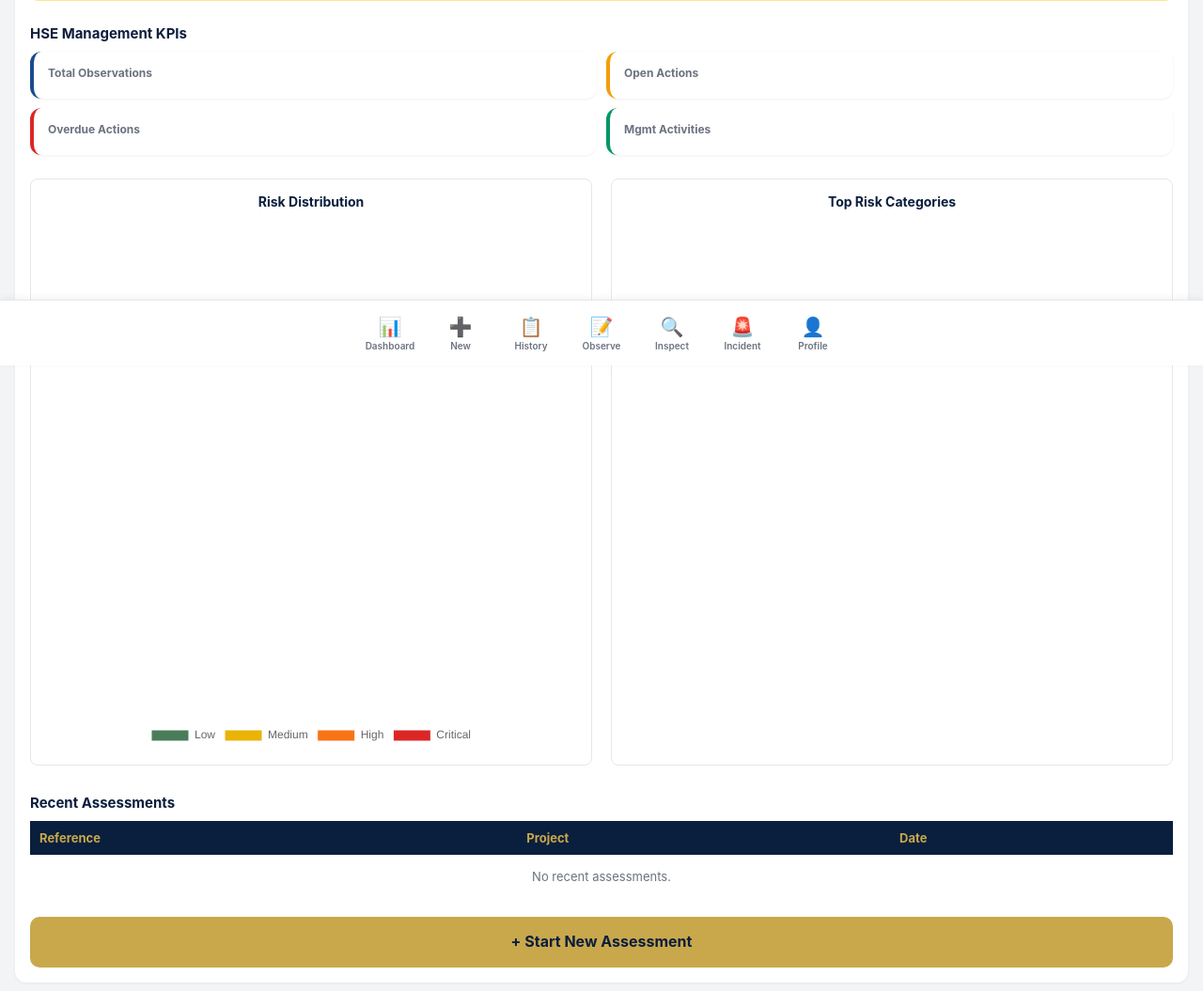
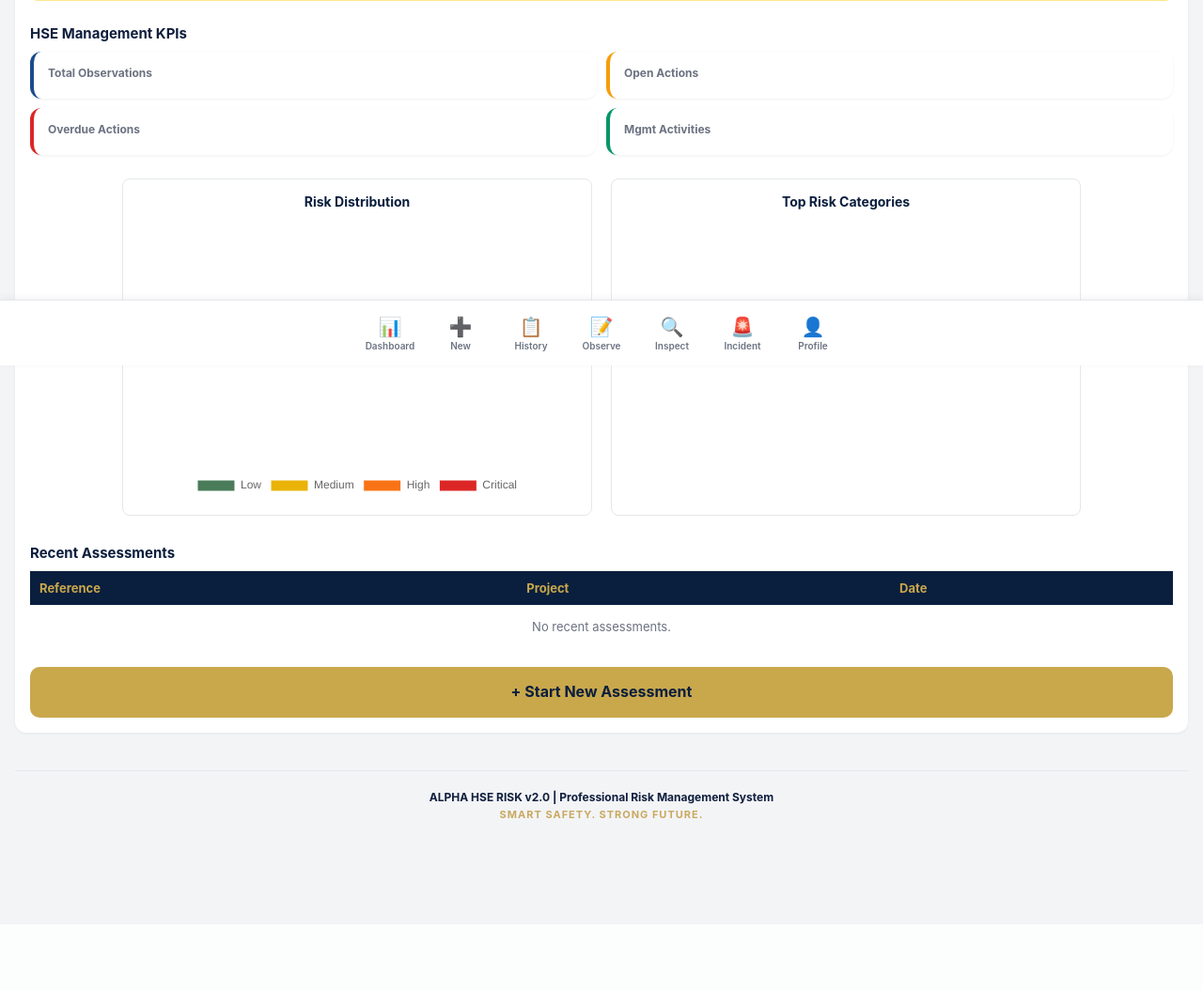
Before and after one commit to Iniobongcodex2/alpha-hse-risk-web, a Flask app: template templates/dashboard.html in a window 1280 px wide. Shown: the part 411-1466 px from the top of the page at 94% size. After the commit the page ends 1282 px from the top, so only its background shows below. Run offline with Flask 3, Linux system fonts and the light colour scheme; the template is opened without the code that fills it, so the values that code supplies are empty; some libraries are stand-ins or nearby versions.

Commit message:
UI: Fixed chart sizes on desktop screens

```diff
--- a/templates/dashboard.html
+++ b/templates/dashboard.html
@@ -14,7 +14,7 @@
     </h2>
     <p style="color:#6B7280; font-size:14px; margin-bottom: 20px;">Here's your HSE overview for <strong>{{ session.get('organization_name') }}</strong>.</p>
 
-    <!-- NEW: Management Report with Date Filter -->
+    <!-- Management Report with Date Filter -->
     <div style="margin-bottom: 25px; background: #F8FAFC; padding: 15px; border-radius: 8px; border: 1px solid #E2E8F0;">
         <h3 style="font-size: 14px; color: #0A1E3D; margin-bottom: 10px;">Download Management Report</h3>
         <form action="/dashboard/report" method="GET" style="display: flex; gap: 10px; flex-wrap: wrap; align-items: flex-end;">
@@ -48,7 +48,7 @@
         </div>
     </div>
 
-    <!-- NEW: HSE Management KPIs -->
+    <!-- HSE Management KPIs -->
     <h3 style="font-size:15px; color:#0F1E3D; margin-top: 25px; margin-bottom: 10px;">HSE Management KPIs</h3>
     <div style="display: grid; grid-template-columns: 1fr 1fr; gap: 10px; margin-bottom: 25px;">
         <!-- Total Observations -->
@@ -74,17 +74,23 @@
     </div>
 
     <!-- CHARTS SECTION -->
-    <div style="display: flex; flex-wrap: wrap; gap: 20px; margin-bottom: 20px;">
+    <div style="display: flex; flex-wrap: wrap; gap: 20px; margin-bottom: 20px; justify-content: center;">
         <!-- Donut Chart -->
-        <div style="flex: 1; min-width: 250px; background: #FFFFFF; padding: 15px; border-radius: 8px; border: 1px solid #E5E7EB;">
+        <div style="flex: 1; min-width: 250px; max-width: 500px; background: #FFFFFF; padding: 15px; border-radius: 8px; border: 1px solid #E5E7EB;">
             <h3 style="font-size: 14px; color: #0A1E3D; text-align: center; margin-bottom: 10px;">Risk Distribution</h3>
-            <canvas id="riskChart"></canvas>
+            <!-- NEW: Fixed height wrapper for Donut -->
+            <div style="position: relative; height: 300px; width: 100%;">
+                <canvas id="riskChart"></canvas>
+            </div>
         </div>
 
         <!-- Bar Chart -->
-        <div style="flex: 1; min-width: 250px; background: #FFFFFF; padding: 15px; border-radius: 8px; border: 1px solid #E5E7EB;">
+        <div style="flex: 1; min-width: 250px; max-width: 500px; background: #FFFFFF; padding: 15px; border-radius: 8px; border: 1px solid #E5E7EB;">
             <h3 style="font-size: 14px; color: #0A1E3D; text-align: center; margin-bottom: 10px;">Top Risk Categories</h3>
-            <canvas id="categoryChart"></canvas>
+            <!-- NEW: Fixed height wrapper for Bar Chart -->
+            <div style="position: relative; height: 300px; width: 100%;">
+                <canvas id="categoryChart"></canvas>
+            </div>
         </div>
     </div>
 
@@ -139,6 +145,7 @@
         },
         options: {
             responsive: true,
+            maintainAspectRatio: false, // <--- THIS FIXES THE GIANT CHART
             plugins: {
                 legend: { position: 'bottom' }
             }
@@ -164,6 +171,7 @@
         options: {
             indexAxis: 'y',
             responsive: true,
+            maintainAspectRatio: false, // <--- THIS FIXES THE GIANT CHART
             plugins: {
                 legend: { display: false }
             },
```
